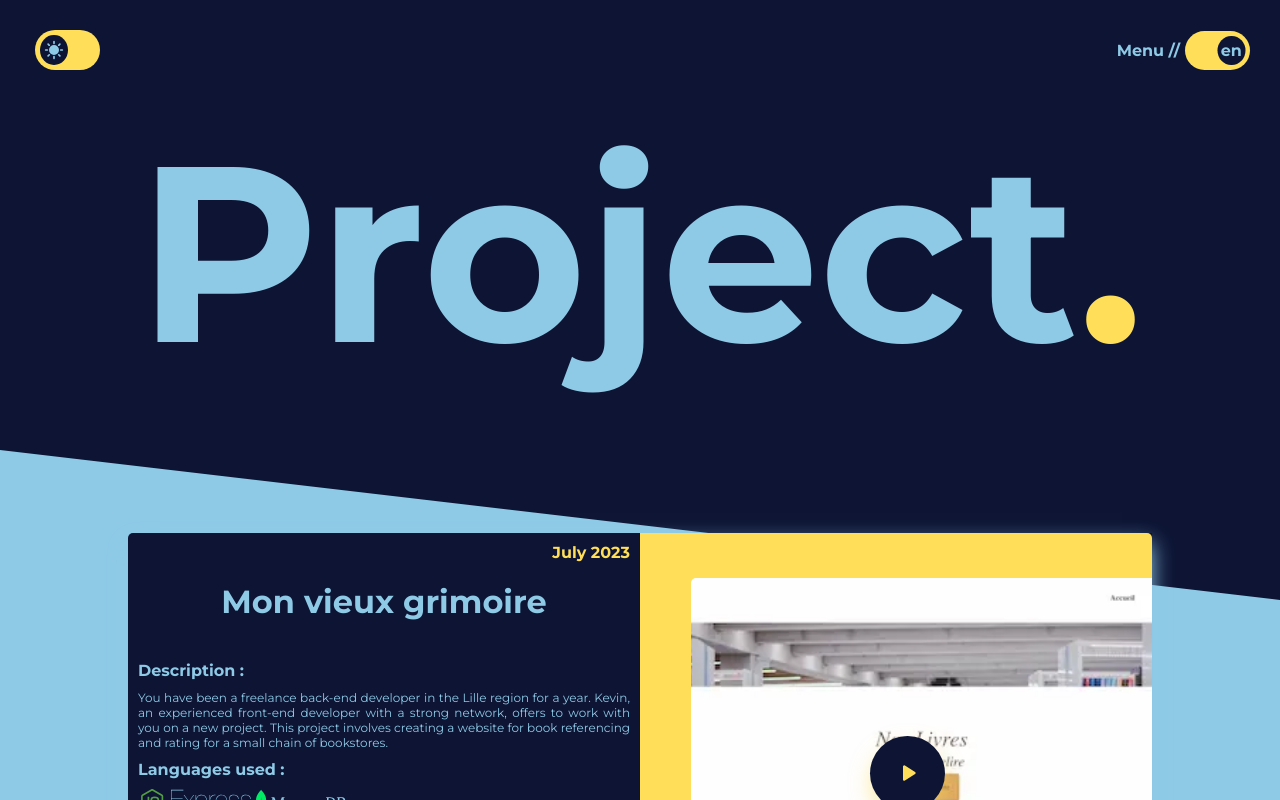
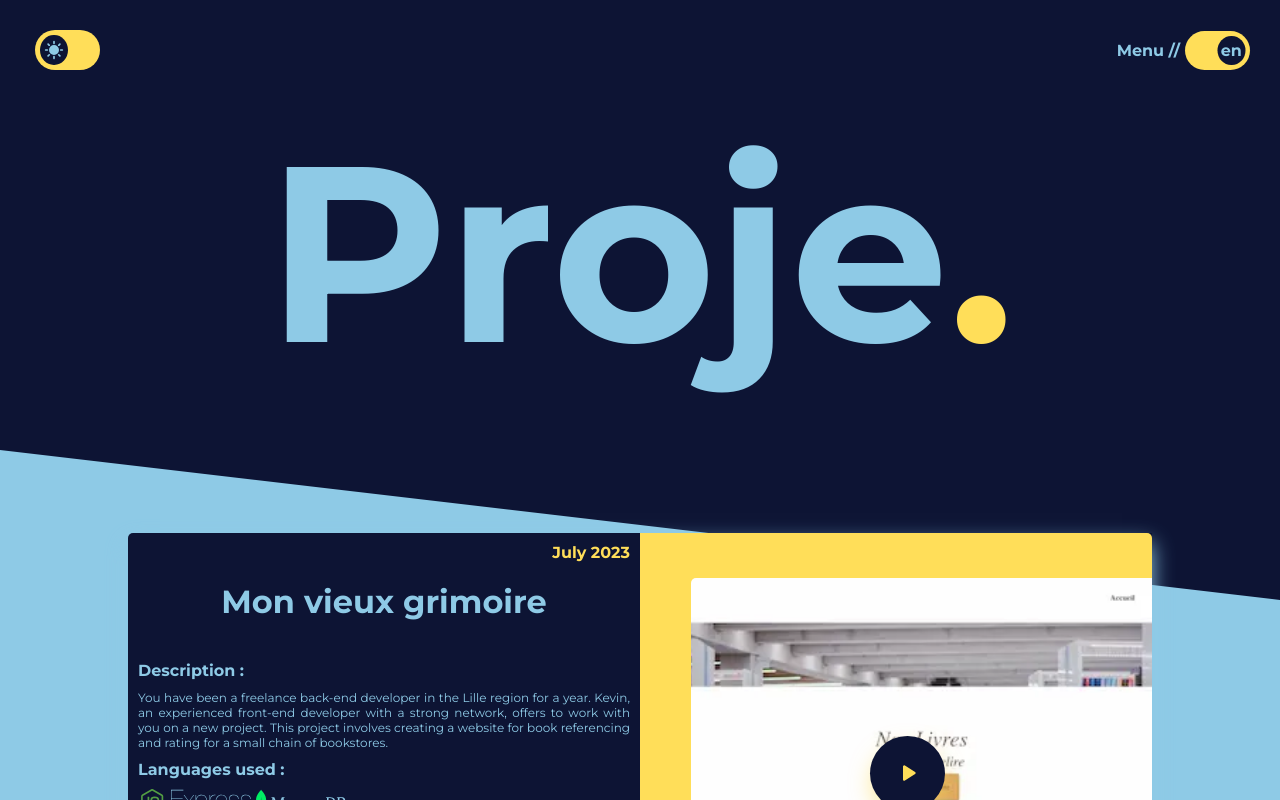
Before and after one commit to archi974/Portfolio-2.0, a React (Create React App) app: page /project in a window 1280 px wide. Shown: the top 800 px of the page. Built offline with nearby package versions, Linux system fonts and the light colour scheme.

Commit message:
[UPDATE] style auto typing title

```diff
--- a/src/pages/contact.js
+++ b/src/pages/contact.js
@@ -2,8 +2,10 @@ import React, { useEffect } from 'react';
 import GoogleMapComponent from '../components/googleMap';
 import FormMail from '../components/formMail';
 import other from "../fixture/other.json";
+import AutoTypingText from '../components/autoTypingText';
 
 export default function Contact({ language }) {
+    const textToDisplay = "Contact";
 
     useEffect(() => {
         window.scrollTo(0, 0)
@@ -11,7 +13,7 @@ export default function Contact({ language }) {
 
     return (
         <article className="bloc-contact">
-            <h1>Contact</h1>
+            <AutoTypingText text={textToDisplay} />
             <div className="adress-section-bloc">
                 <section className="adress-section">
                     <h2>{other[language].titleAdressContact}</h2>
--- a/src/pages/projects.js
+++ b/src/pages/projects.js
@@ -1,6 +1,7 @@
 import React, { useState, useEffect } from 'react'
 import ProjectModal from '../components/projectModal';
 import projectsFixture from '../fixture/projects.json';
+import AutoTypingText from '../components/autoTypingText';
 
 export default function Projects({ language }) {
     const [showModal, setShowModal] = useState(false);
@@ -8,6 +9,7 @@ export default function Projects({ language }) {
     // eslint-disable-next-line
     const [scrollY, setScrollY] = useState(0);
     const [springs, setSprings] = useState([]);
+    const textToDisplay = projectsFixture[language][0].title;
 
     const openModal = (project) => {
         setShowModal(true);
@@ -33,7 +35,7 @@ export default function Projects({ language }) {
     return (
         <>
             <article className="bloc-projects">
-                <h1>{projectsFixture[language][0].title}</h1>
+                <AutoTypingText text={textToDisplay} />
                 <div className="bloc-projects-container">
                     {projectsFixture[language].map((project, i) => (
                         <section
--- a/src/pages/skills.js
+++ b/src/pages/skills.js
@@ -1,9 +1,11 @@
 import React, { useEffect } from 'react';
 import skills from '../fixture/skills.json';
 import LogoCarousel from '../components/carouselLogo';
+import AutoTypingText from '../components/autoTypingText';
 
 export default function Skills({ language }) {
     const frenchBloc = language === "fr" ? "french-bloc_skills" : "";
+    const textToDisplay = skills[language].titlePage;
 
     useEffect(() => {
         window.scrollTo(0, 0)
@@ -11,7 +13,7 @@ export default function Skills({ language }) {
 
     return (
         <article className={`bloc-skills ${frenchBloc}`}>
-            <h1>{skills[language].titlePage}</h1>
+            <AutoTypingText text={textToDisplay} />
             <LogoCarousel />
             <div className="skills-section-content">
                 <section className="bloc-skills_section">
```
